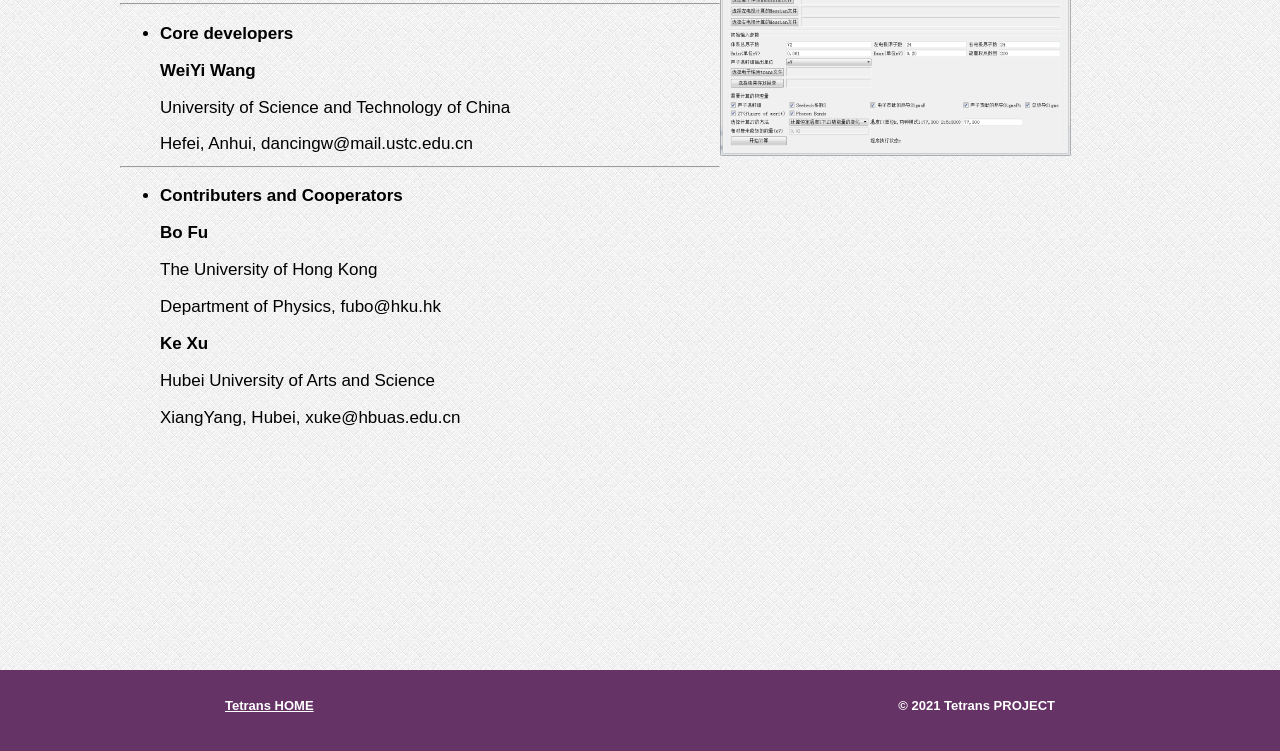
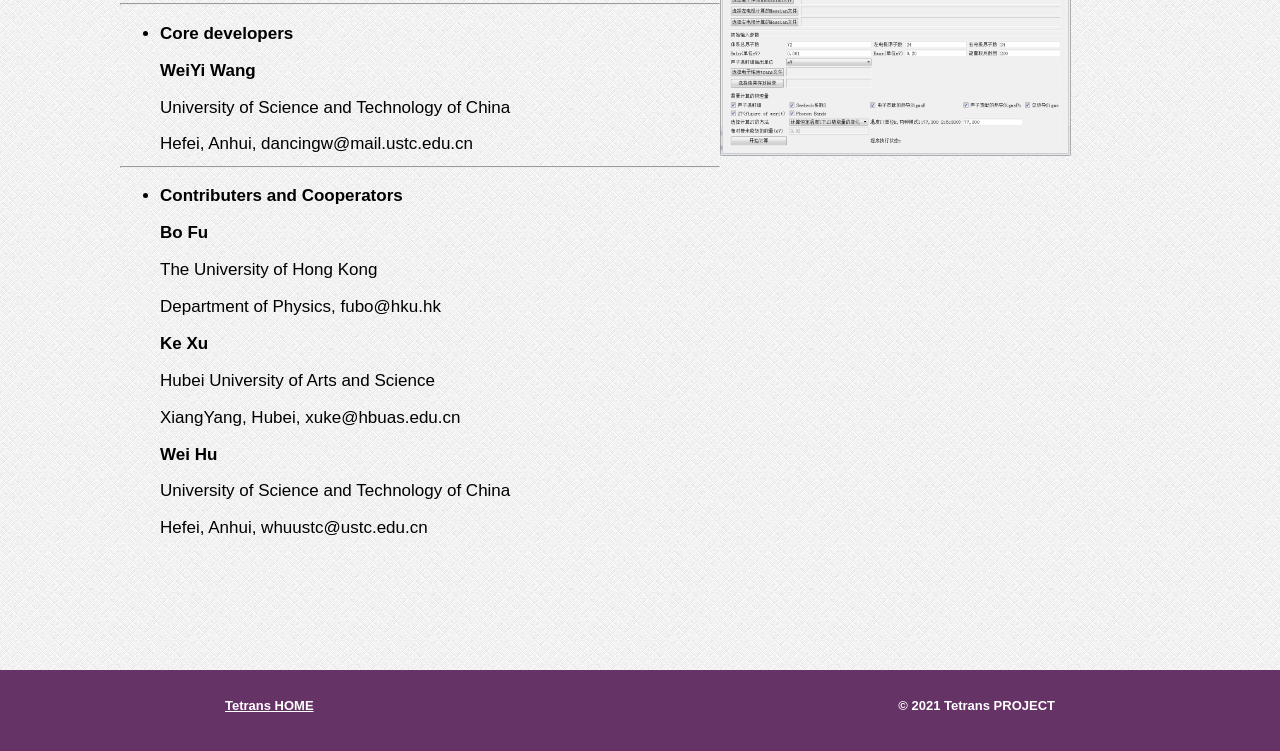
Before and after one commit to adwwy2005/adwwy2005.github.io, a plain HTML site: page team.html in a window 1280 px wide. Shown: the part 315-1066 px from the top of the page. Drawn offline with nearby package versions, Linux system fonts and the light colour scheme.

Commit message:
Update team.html

```diff
--- a/team.html
+++ b/team.html
@@ -103,6 +103,9 @@
 
 
 
+<h2> <b>Wei Hu</b></h2>
+	<h2> University of Science and Technology of China</h2>
+	<h2> Hefei, Anhui, whuustc@ustc.edu.cn</h2>
 
    </hgroup>
 
```
